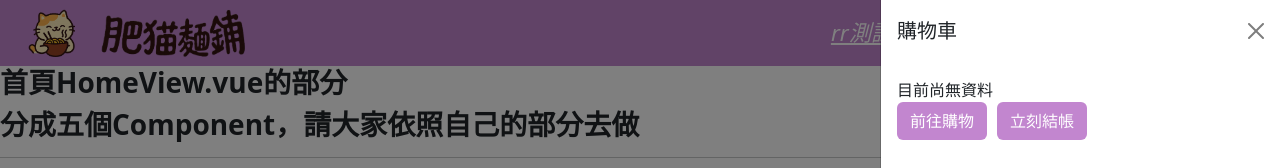
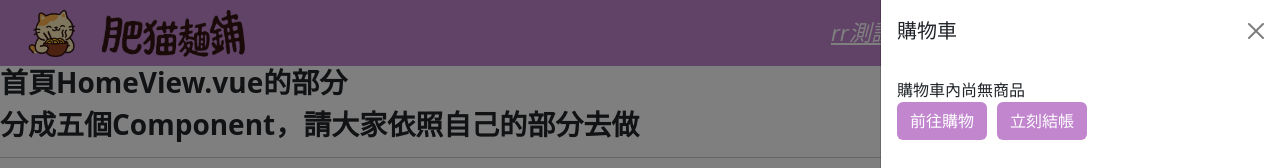
Before and after one commit to Pamelajch/FatCat-frontend, a Vue app: page /home in a window 1280 px wide. Both pictures are taken after a click on the button 1049 px from the left and 32 px from the top of the page. Shown: the top 168 px of the page. Built offline with nearby package versions, Linux system fonts and the light colour scheme; no server answers.

Commit message:
修改購物車offcanvas字串&增加優惠券圖示

```diff
--- a/src/components/CouponComponent.vue
+++ b/src/components/CouponComponent.vue
@@ -76,7 +76,7 @@ const handleClaim = (coupon) => {
               :class="claimedCouponIds.includes(coupon.couponId) ? 'btn-secondary' : 'btn-success'"
               :disabled="claimedCouponIds.includes(coupon.couponId)"
               @click="handleClaim(coupon)"
-            >
+            ><i class="fa-solid fa-ticket"></i>
               {{ claimedCouponIds.includes(coupon.couponId) ? '已領取' : '領取' }}
             </button>
           </div>
--- a/src/components/HeaderComponent.vue
+++ b/src/components/HeaderComponent.vue
@@ -92,7 +92,7 @@
     <button type="button" class="btn-close text-reset" data-bs-dismiss="offcanvas" aria-label="Close"></button>
   </div>
   <div class="offcanvas-body">
-    <div>目前尚無資料</div>
+    <div>購物車內尚無商品</div>
     <router-link to="/" class="btn custom-header btn-space">前往購物</router-link>
     <router-link to="/cart" class="btn custom-header">立刻結帳</router-link>
   </div>
```
